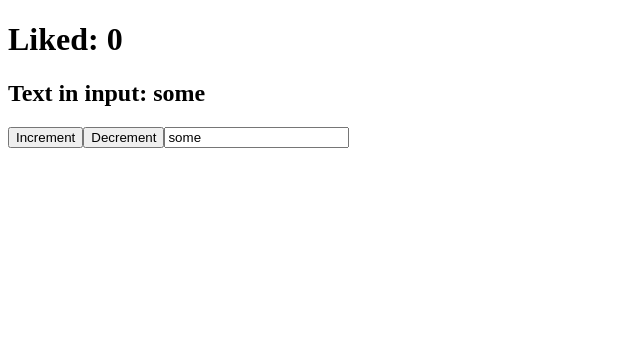
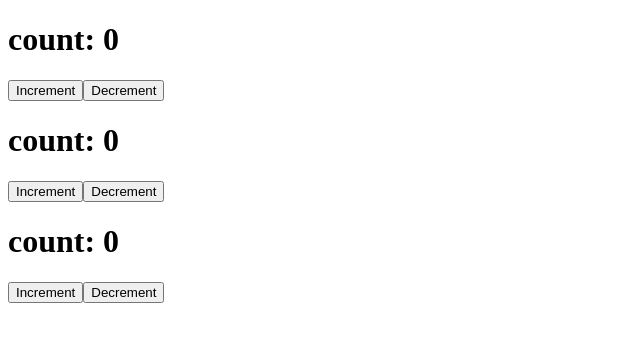
Before and after one commit to KyryloMuzychka/ReactJS-course, a React (Create React App) app: page / in a window 1280 px wide. Shown: the top 342 px of the page, without its empty margins (0-640 px from the left). Built offline with nearby package versions, Linux system fonts and the light colour scheme.

Commit message:
add: create component Counter

```diff
--- a/src/App.js
+++ b/src/App.js
@@ -1,25 +1,12 @@
-import React, { useState } from 'react'
+import React from 'react';
+import Counter from "./components/Counter";
 
 function App() {
-  const [likes, setLikes] = useState(0);
-  const [value, setValue] = useState("some");
-  function increment() {
-    setLikes(likes + 1)
-  }
-  function decrement() {
-    setLikes(likes - 1)
-  }
   return (
     <div className="App">
-      <h1>Liked: {likes}</h1>
-      <h2>Text in input: {value}</h2>
-      <button onClick = {increment}>Increment</button>
-      <button onClick = {decrement}>Decrement</button>
-      <input
-        type = "text"
-        value = {value}
-        onChange = {event => setValue(event.target.value)}
-      />
+      <Counter/>
+      <Counter/>
+      <Counter/>
     </div>
   );
 }
--- /dev/null
+++ b/src/components/Counter.jsx
@@ -0,0 +1,20 @@
+import React, { useState } from 'react';
+
+const Counter = function() {
+    const [count, setCount] = useState(0)
+    function increment() {
+        setCount(count + 1)
+    }
+    function decrement() {
+        setCount(count - 1)
+    }
+    return (
+        <div>
+            <h1>count: {count}</h1>
+            <button onClick = {increment}>Increment</button>
+            <button onClick = {decrement}>Decrement</button>
+        </div>
+    )
+}
+
+export default Counter;
```
